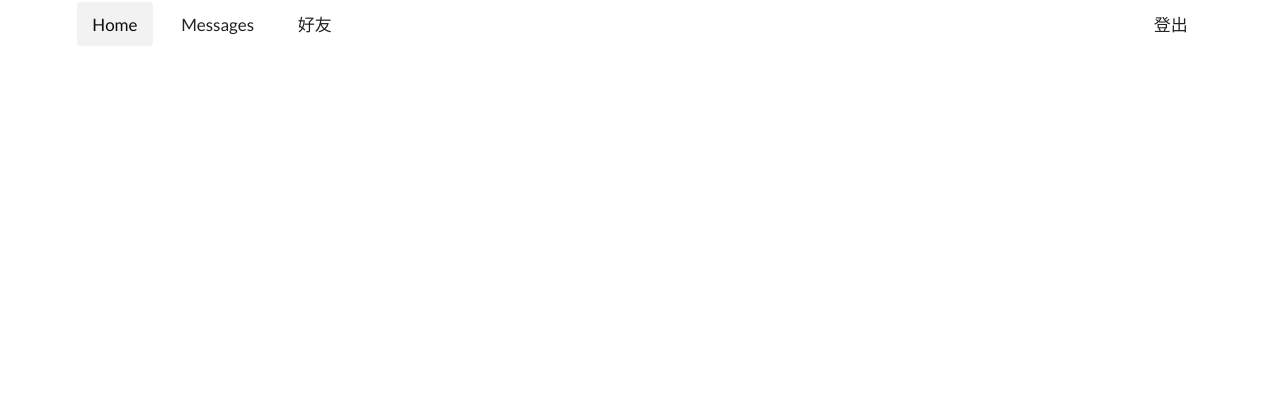
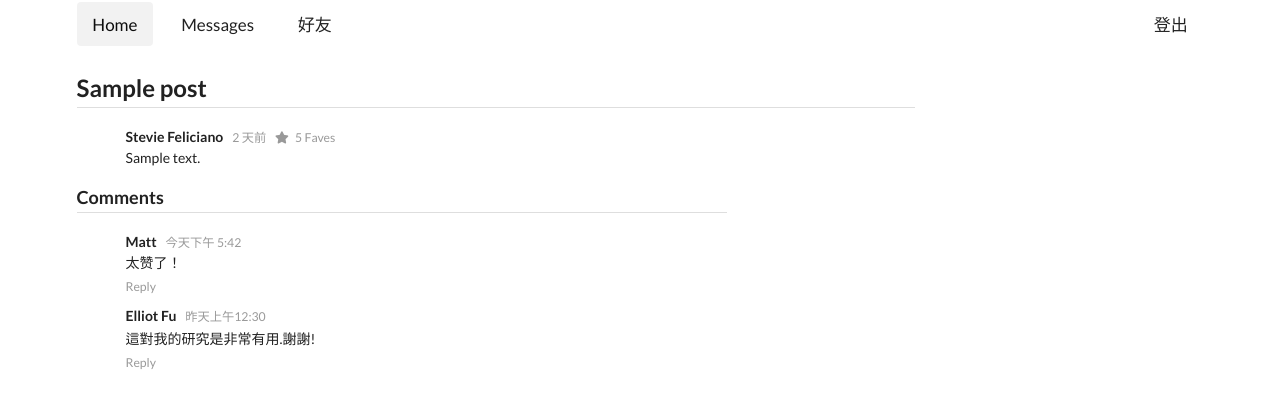
Before and after one commit to SimonZoo/Forum, a Django app: page /post/1/ in a window 1280 px wide. Shown: the top 408 px of the page. Run offline with Django 3.2, Linux system fonts and the light colour scheme; tables that the repository leaves empty hold one stand-in row (values such as "Sample post"); some libraries are stand-ins or nearby versions.

Commit message:
Modify post_detail.html

```diff
--- a/forum/templates/forum/post_detail.html
+++ b/forum/templates/forum/post_detail.html
@@ -1,5 +1,61 @@
 {% extends "forum/base.html" %}
 {% block main %}
+<div class="ui container" style="margin-top: 2rem;">
+  <div class="ui two column grid row">
+    <div class="ui twelve wide column">
+      <h2 class="ui dividing header">{{ post.title }}</h2>
+      <div class="ui comments">
+        <div class="comment">
+          <a class="avatar">
+{#            <img src="/images/avatar/small/stevie.jpg">#}
+          </a>
+          <div class="content">
+            <a class="author">Stevie Feliciano</a>
+            <div class="metadata">
+              <div class="date">2 天前</div>
+              <div class="rating"><i class="star icon"></i> 5 Faves </div>
+            </div>
+            <div class="text">{{ post.content }} </div>
+          </div>
+        </div>
+      </div>
 
-
+      <div class="ui comments">
+        <h3 class="ui dividing header">Comments</h3>
+        <div class="comment">
+          <a class="avatar">
+{#            <img src="/images/avatar/small/matt.jpg">#}
+          </a>
+          <div class="content">
+            <a class="author">Matt</a>
+            <div class="metadata">
+              <span class="date">今天下午 5:42</span>
+            </div>
+            <div class="text">太赞了！ </div>
+            <div class="actions">
+              <a class="reply">Reply</a>
+            </div>
+          </div>
+        </div>
+        <div class="comment">
+          <a class="avatar">
+{#            <img src="/images/avatar/small/elliot.jpg">#}
+          </a>
+          <div class="content">
+            <a class="author">Elliot Fu</a>
+            <div class="metadata">
+              <span class="date">昨天上午12:30</span>
+            </div>
+            <div class="text">
+              <p>這對我的研究是非常有用.謝謝!</p>
+            </div>
+            <div class="actions">
+              <a class="reply">Reply</a>
+            </div>
+          </div>
+        </div>
+      </div>
+    </div>
+  </div>
+</div>
 {% endblock %}
--- a/forum/views.py
+++ b/forum/views.py
@@ -11,7 +11,15 @@ from .models import Post
 # Create your views here.
 def posts(request):
     posts_list = Post.objects.all()
-    return render(request, 'forum/posts.html', {'posts': posts_list})
+    post_transaction = Post.objects.filter(partition='Transaction').count()
+    post_action = Post.objects.filter(partition='Activity').count()
+    post_announcement = Post.objects.filter(partition='Announcement').count()
+    post_chat = Post.objects.filter(partition='Chat').count()
+    return render(request, 'forum/posts.html', {'posts': posts_list,
+                                                'post_transaction': post_transaction,
+                                                'post_action': post_action,
+                                                'post_announcement': post_announcement,
+                                                'post_chat': post_chat})
 
 
 class PostCreate(View):
@@ -22,8 +30,11 @@ class PostCreate(View):
             title=request.POST.get('newPostTitle'),
             content=request.POST.get('newPostContent'),
         )
+
         return JsonResponse({
-            'postID': post.id})
+            'postID': post.id
+        })
+
 
 def post_detail(request, pid):
     post = Post.objects.get(id=pid)
```
Also changed, not shown: forum/templates/forum/posts.html (+23 -9 lines).
